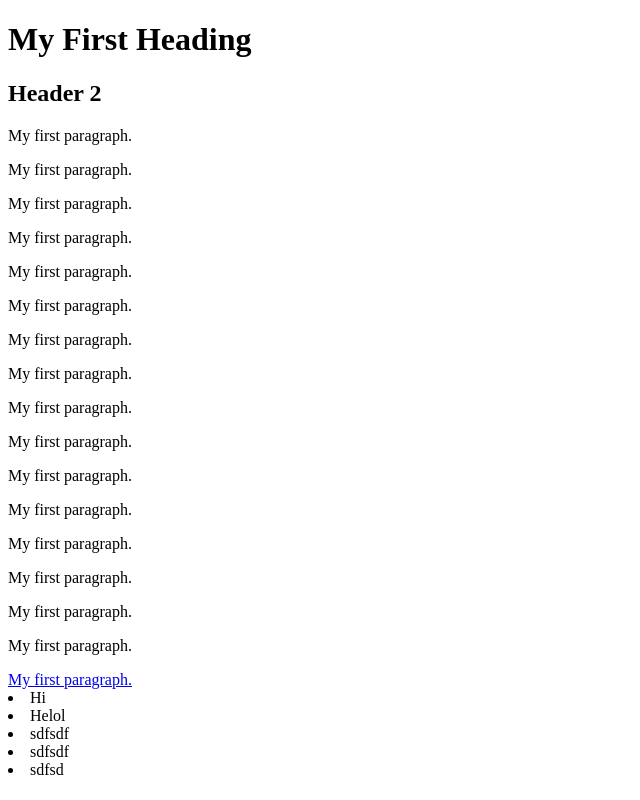
After one commit to LilaRamani/crumb, a PHP site: page /css/tutorial.html in a window 1280 px wide. The commit adds this page. Shown: the whole page, without its empty margins (0-640 px from the left). Run offline with PHP 8.4, Linux system fonts and the light colour scheme.

Commit message:
added tour shirts

```diff
--- a/css/homepage.css
+++ b/css/homepage.css
@@ -1,5 +1,5 @@
 html, body {
-	height: 10100px;
+	height: 10900px;
 	width: 100%;
 	margin: 0;
 	padding: 0;
--- /dev/null
+++ b/css/tutorial.html
@@ -0,0 +1,32 @@
+<!DOCTYPE html>
+<html>
+<head>
+</head>
+<body>
+<h1>My First Heading</h1>
+<h2>Header 2</h2>
+<p>My first paragraph.</p>
+<p>My first paragraph.</p>
+<p>My first paragraph.</p>
+<p>My first paragraph.</p>
+<p>My first paragraph.</p>
+<p>My first paragraph.</p>
+<p>My first paragraph.</p>
+<p>My first paragraph.</p>
+<p>My first paragraph.</p>
+<p>My first paragraph.</p>
+<p>My first paragraph.</p>
+<p>My first paragraph.</p>
+<p>My first paragraph.</p>
+<p>My first paragraph.</p>
+<p>My first paragraph.</p>
+<p>My first paragraph.</p>
+<a href="www.google.com">My first paragraph.</a>
+<img src=""/>
+<li>Hi</li>
+<li>Helol</li>
+<li>sdfsdf</li>
+<li>sdfsdf</li>
+<li>sdfsd</li>
+</body>
+</html>
--- a/index.html
+++ b/index.html
@@ -45,6 +45,8 @@
                 <h2><a target="_blank" href="https://citruscityrecords.bandcamp.com/album/crumb-locket">Crumb / Locket 12" Vinyl</a></h2>
                   <a style="display: block;" target="_blank" href="https://citruscityrecords.bandcamp.com/album/crumb-locket"><img class="shirt" src='images/vinyl.png'/></a>
                 <h2><a href="http://aintwet.nyc/show_product/5a9379994c600a79218f1d87">Shirts</a></h2>
+                  <a style="display: block;" target="_blank" href="http://aintwet.nyc/product_info/5af5bd26c8cb8c41a202ce97"><img class="shirt" src='images/CRUMB_TOUR_SS_FRONT.png'/></a>
+                  <a style="display: block;" target="_blank" href="http://aintwet.nyc/product_info/5af5bdb9c8cb8c41a202ce9a"><img class="shirt" src='images/CRUMB_TOUR_LS_back.png'/></a>
                   <a style="display: block;" target="_blank" href="http://aintwet.nyc/product_info/5a9399284c600a79218f1d8a"><img class="shirt" src='images/shirt-grey.png'/></a>
                   <a style="display: block;" target="_blank" href="http://aintwet.nyc/product_info/5a9399f94c600a79218f1d8e"><img class="shirt" src='images/shirt-black.png'/></a>
                 <div class="links">
```
Also changed, not shown: images/CRUMB_TOUR_LS_back.png (added), images/CRUMB_TOUR_SS_FRONT.png (added), 1 other file.
